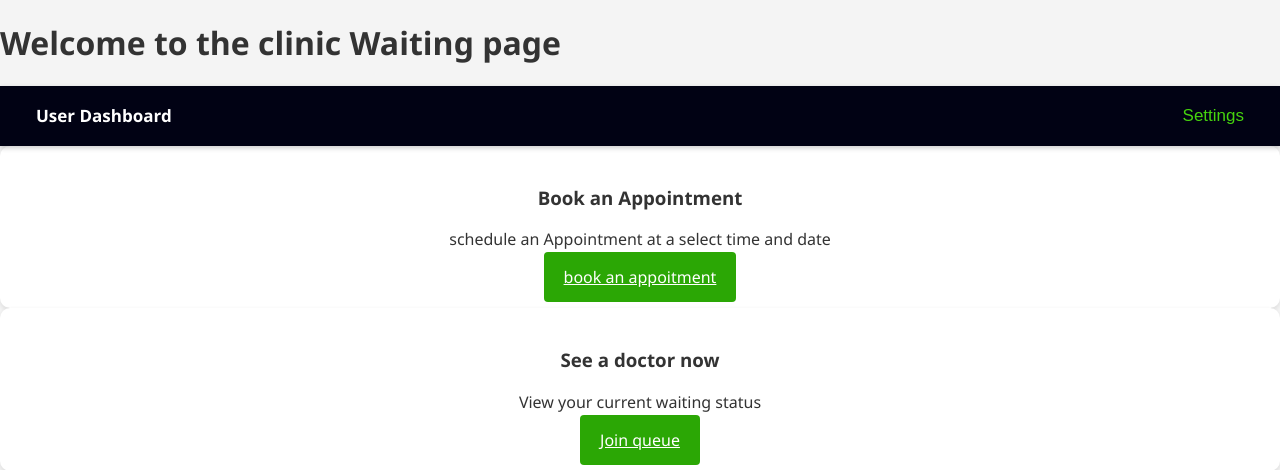
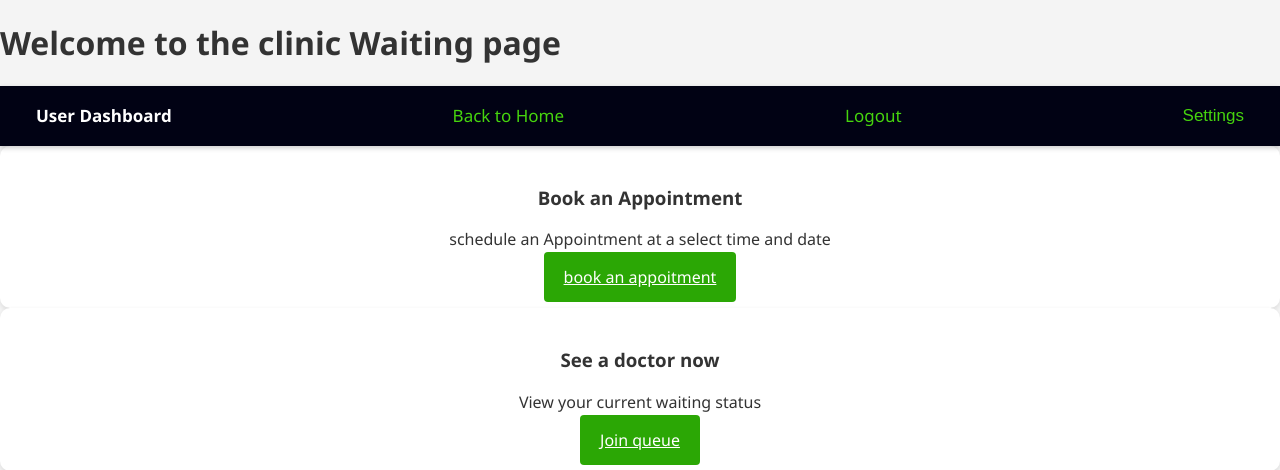
Before and after one commit to Esmith935/clinic-queue, a Flask app: page /user-dash in a window 1280 px wide. Shown: the top 470 px of the page. Run offline with Flask 3, Linux system fonts and the light colour scheme.

Commit message:
added logout

```diff
--- a/templates/register.html
+++ b/templates/register.html
@@ -10,6 +10,7 @@
         <!-- navigation bar -->
     <div class="topnav">
         <span class="brand">Clinic Waiting</span>
+         <a href="{{ url_for('index') }}">Back to Home</a>
         <div class="dropdown">
             <button class="dropbtn">Settings</button>
             <div class="dropdown-content">
--- a/templates/staff-dash.html
+++ b/templates/staff-dash.html
@@ -12,6 +12,8 @@
     <!-- navigation bar -->
     <div class="topnav">
         <span class="brand">Staff Dasboard</span>
+         <a href="{{ url_for('index') }}">Back to Home</a>
+         <a href="{{ url_for('logout') }}" style="float: left;">Logout</a>
         <div class="dropdown">
             <button class="dropbtn">Settings</button>
             <div class="dropdown-content">
--- a/templates/user-dash.html
+++ b/templates/user-dash.html
@@ -12,6 +12,8 @@
     <!-- navigation bar -->
     <div class="topnav">
         <span class="brand">User Dashboard</span>
+         <a href="{{ url_for('index') }}">Back to Home</a>
+         <a href="{{ url_for('logout') }}" style="float: left;">Logout</a>
         <div class="dropdown">
             <button class="dropbtn">Settings</button>
             <div class="dropdown-content">
```
